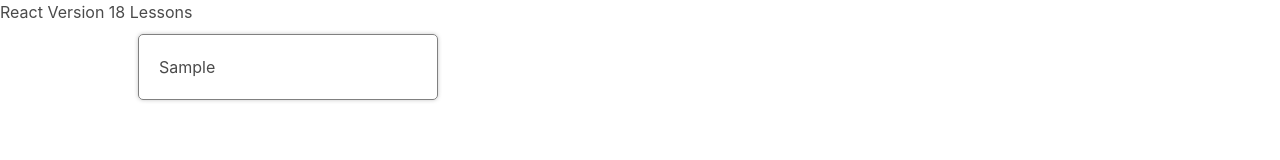
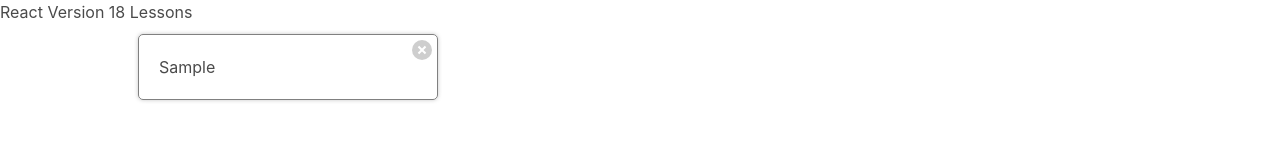
Before and after one commit to hafeezrq/react18-lessons, a React (Create React App) app: page / in a window 1280 px wide. Both pictures are taken after typing "Sample" into the empty fields and a click on the button "Create". Shown: the top 160 px of the page. Built offline with nearby package versions, Linux system fonts and the light colour scheme.

Commit message:
Add deleteBookById to remove from list.

```diff
--- a/src/lesson6-forms/BookList.js
+++ b/src/lesson6-forms/BookList.js
@@ -1,8 +1,8 @@
 import BookShow from './BookShow';
 
-function BookList({ books }) {
+function BookList({ books, onDelete }) {
   const renderedBooks = books.map(book => {
-    return <BookShow key={book.id} book={book} />;
+    return <BookShow key={book.id} book={book} onDelete={onDelete} />;
   });
   return <div className='book-list'>{renderedBooks}</div>;
 }
--- a/src/lesson6-forms/BookShow.js
+++ b/src/lesson6-forms/BookShow.js
@@ -1,5 +1,17 @@
-function BookShow({ book }) {
-  return <div className='book-show'>{book.title}</div>;
+function BookShow({ book, onDelete }) {
+  const handleClick = () => {
+    onDelete(book.id);
+  };
+  return (
+    <div className='book-show'>
+      {book.title}
+      <div className='actions'>
+        <button className='delete' onClick={handleClick}>
+          Delete
+        </button>
+      </div>
+    </div>
+  );
 }
 
 export default BookShow;
--- a/src/lesson6-forms/FormsApp.js
+++ b/src/lesson6-forms/FormsApp.js
@@ -13,9 +13,16 @@
     setBooks(updatedBooks);
   };
 
+  const deleteBookById = id => {
+    const updatedBooks = books.filter(book => {
+      return book.id !== id;
+    });
+    setBooks(updatedBooks);
+  };
+
   return (
     <div>
-      <BookList books={books} />
+      <BookList books={books} onDelete={deleteBookById} />
       <BookCreate createBook={createBook} />
     </div>
   );
```
